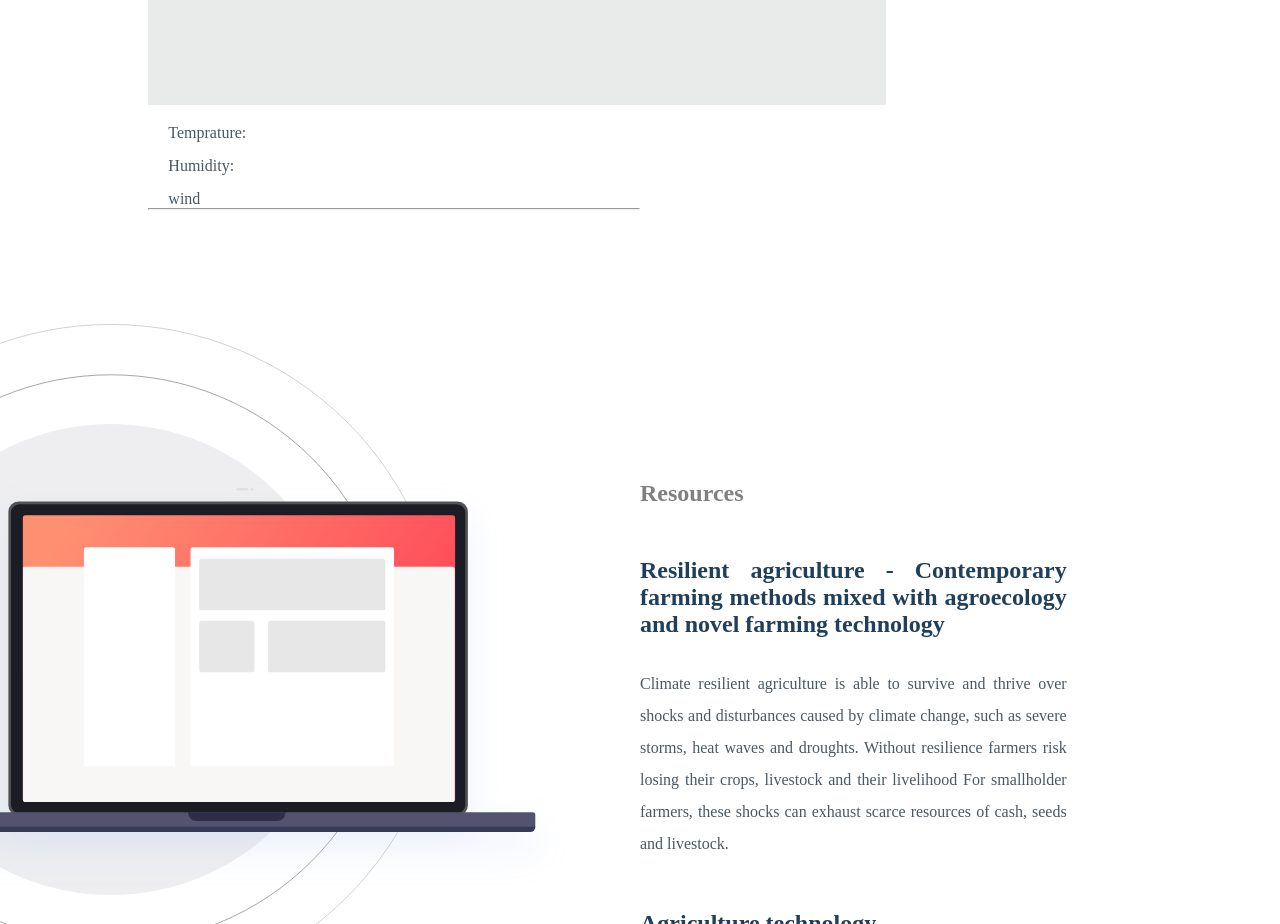
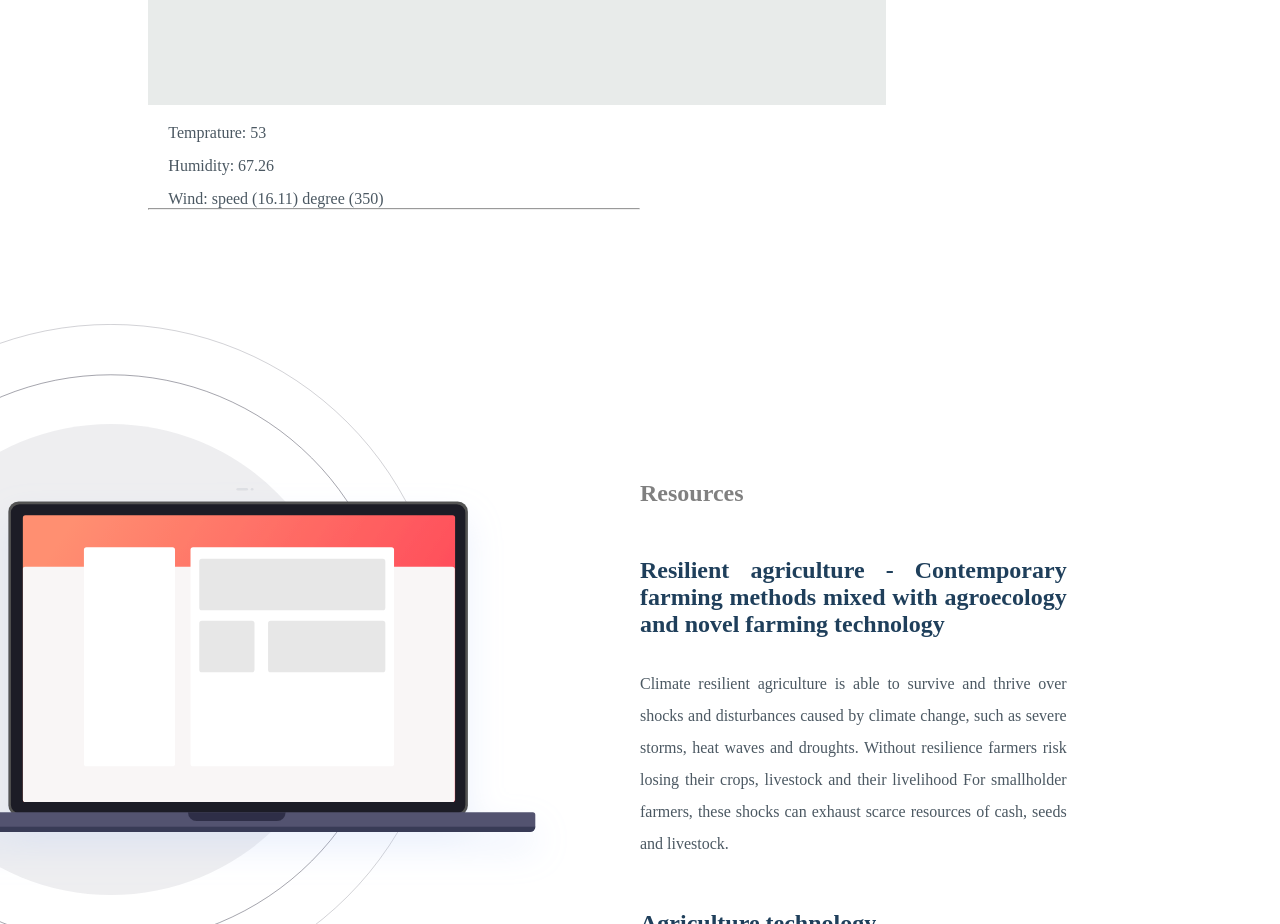
Before and after one commit to Mohamed3Okasha/water-horn, a plain HTML site: page index.html in a window 1280 px wide. Shown: the part 2260-3184 px from the top of the page. Drawn offline with Linux system fonts and the light colour scheme; no server answers; a web font is replaced by a local one.

Commit message:
more fixes

```diff
--- a/index.html
+++ b/index.html
@@ -115,9 +115,9 @@
         <br>
         <img src="./assets/protecting-planet-earth.jpg" alt="">
         <ul>
-          <li id="temp">Temprature:</li>
-          <li id="humidity">Humidity: </li>
-          <li id="wind">wind</li>
+          <li id="temp">Temprature: 53</li>
+          <li id="humidity">Humidity: 67.26</li>
+          <li id="wind">Wind: speed (16.11) degree (350)</li>
         </ul>
         <!-- <p>
           Lorem ipsum dolor sit amet consectetur adipisicing elit. Sint fuga quia doloribus iusto porro id quasi labore cumque tenetur nihil necessitatibus maiores, incidunt voluptate vitae voluptates possimus. Laborum, accusantium iusto.
```
